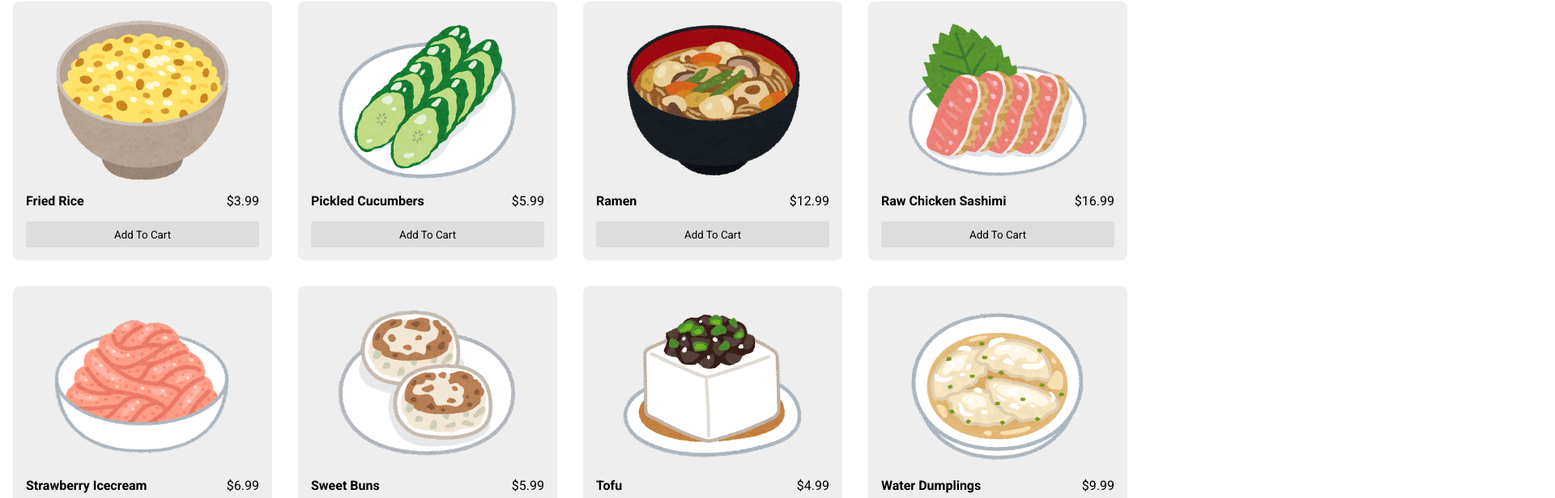
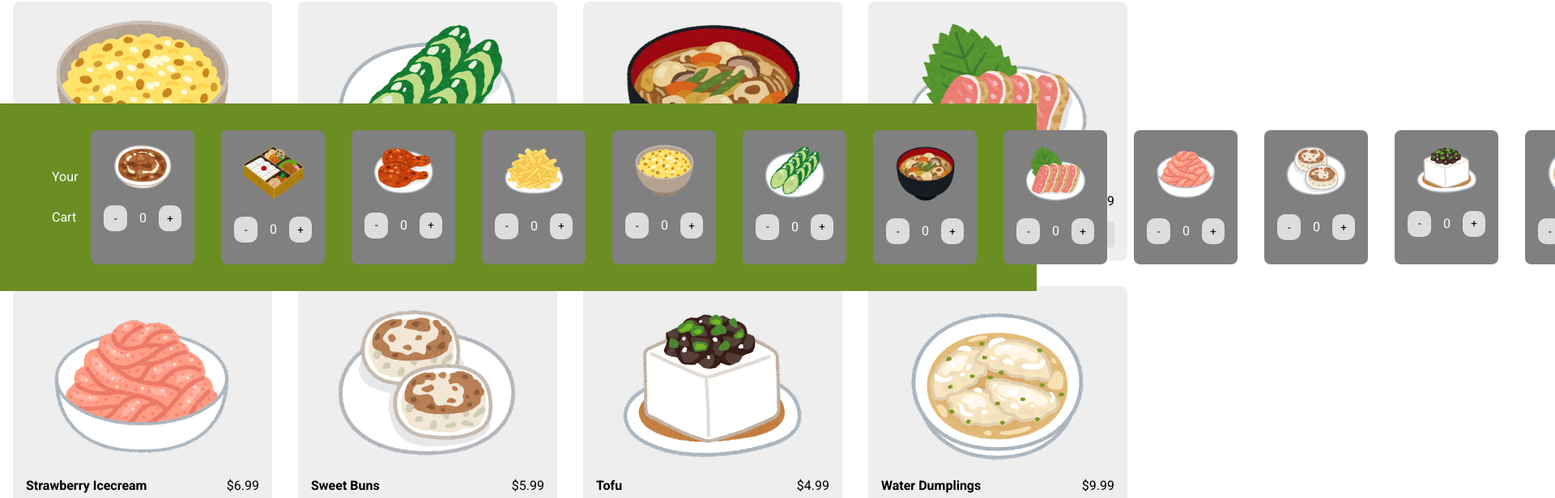
Before and after one commit to chen-simon/120-simonchenwastaken-therealfake, a React (Create React App) app: page / in a window 1280 px wide. Shown: the part 440-1056 px from the top of the page at 81% size, 1920 px wide, since content can reach past the window. Built offline with nearby package versions, Linux system fonts and the light colour scheme; no server answers; a web font is replaced by a local one.

Commit message:
merge master

```diff
--- a/src/App.js
+++ b/src/App.js
@@ -9,6 +9,7 @@ import { useAuthState } from 'react-firebase-hooks/auth';
 import { useCollectionData } from 'react-firebase-hooks/firestore';
 
 import Header from './components/Header/Header';
+import Footer from './components/Footer/Footer'
 import ItemBox from './components/ItemBox/ItemBox';
 
 import itemList from './items.json';
@@ -38,6 +39,7 @@ function App() {
       <div class="mainGrid">
         { itemList.map((item) => <ItemBox item={ item } inventory={ inventory }/>) }
       </div>
+      <Footer />
     </div>
   );
 }
--- /dev/null
+++ b/src/components/CartItemBox/CartItemBox.js
@@ -0,0 +1,17 @@
+import './CartItemBox.scss';
+
+const CartItemBox = (props) => {
+
+  return (
+    <div class="cartItemBox">
+      <img src={props.item.image} alt={props.item.name} />
+      <div class="item-quantity">
+        <button class="decrease">-</button>
+        <div>0</div>
+        <button class="increase">+</button>
+      </div>
+    </div>
+  );
+}
+
+export default CartItemBox;
--- /dev/null
+++ b/src/components/CartItemBox/CartItemBox.scss
@@ -0,0 +1,30 @@
+.cartItemBox {
+    background-color: grey;
+    width: 8rem;
+    margin: 1rem;
+    padding: 1rem;
+    border-radius: 0.5rem;
+
+    img {
+        display: block;
+        margin: auto;
+        width: 80%;
+        margin-bottom: 0.5rem;
+    }
+
+    .item-quantity {
+        display: flex;
+        justify-content: space-between;
+        align-items: center;
+        gap: 5px;
+        text-align: center;
+    }
+
+    button {
+        width: 30%;
+        height: 2rem;
+        border: none;
+        border-radius: 10px;
+        background-color: #dddddd;
+    }
+}
--- /dev/null
+++ b/src/components/Footer/Footer.js
@@ -0,0 +1,22 @@
+import './Footer.scss';
+import itemList from '../../items.json';
+import CartItemBox from '../CartItemBox/CartItemBox';
+
+const Footer = (props) => {
+
+    return (
+      <div id="footer">
+        <div>Your Cart</div>
+        <div id="cart-items">
+          { itemList.map((item) => <CartItemBox item={ item }/>) }
+        </div>
+        <div id="totals">
+          <div>Subtotal: </div>
+          <div>Tax: </div>
+          <div>Grand Total: </div>
+        </div>
+      </div>
+    );
+  }
+
+  export default Footer;
--- /dev/null
+++ b/src/components/Footer/Footer.scss
@@ -0,0 +1,18 @@
+#footer {
+    display: flex;
+    justify-content: space-between;
+    align-items: center;
+    line-height: 50px;
+    background-color: olivedrab;
+    color: white;
+    padding: 1rem 4rem;
+    font-size: 1rem;
+    position: absolute;
+    bottom: 0;
+    width: 100%;
+}
+
+#cart-items {
+    display: flex;
+    gap: 1px;
+}
```
Also changed, not shown: src/components/ItemBox/ItemBox.scss (line endings or trailing spaces).
